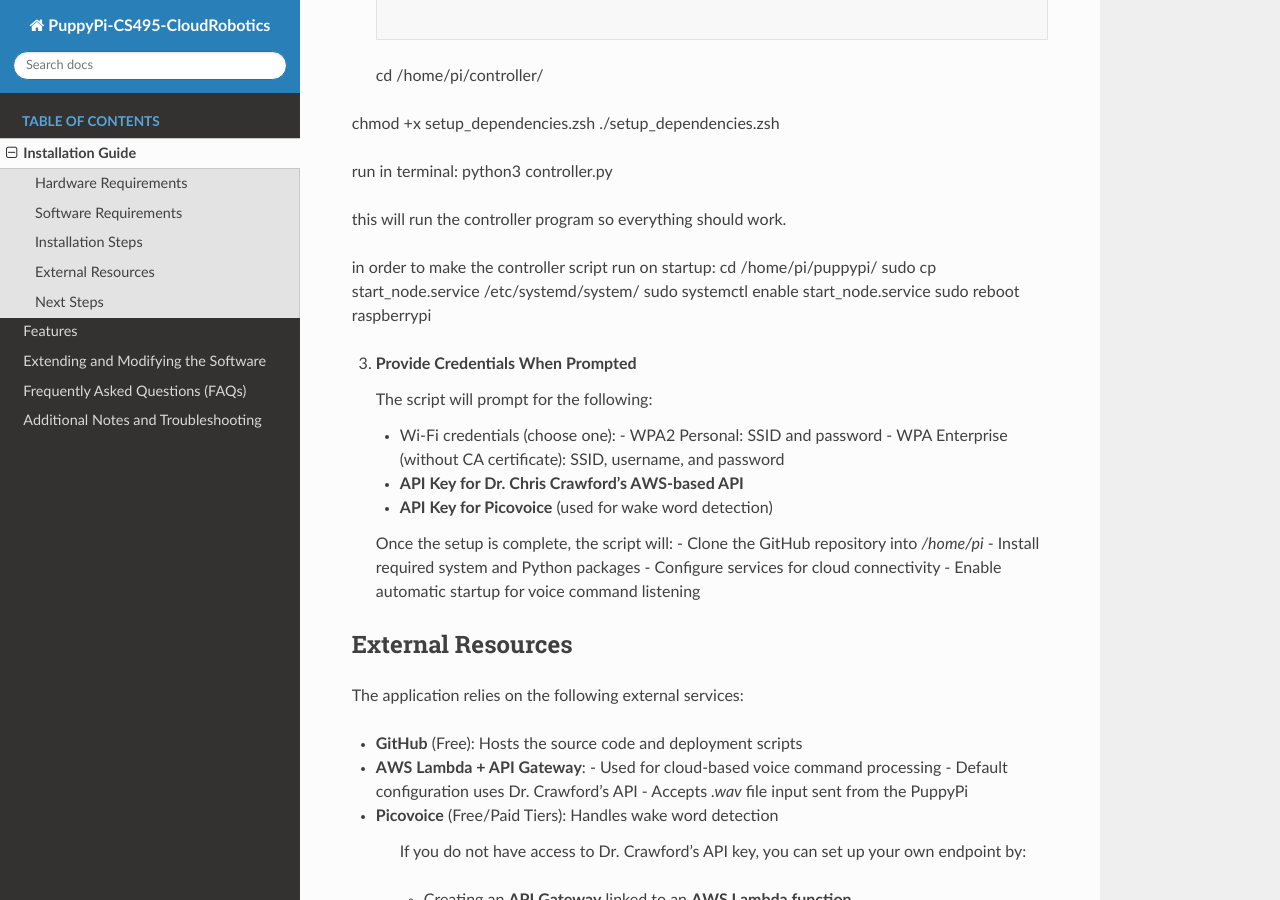
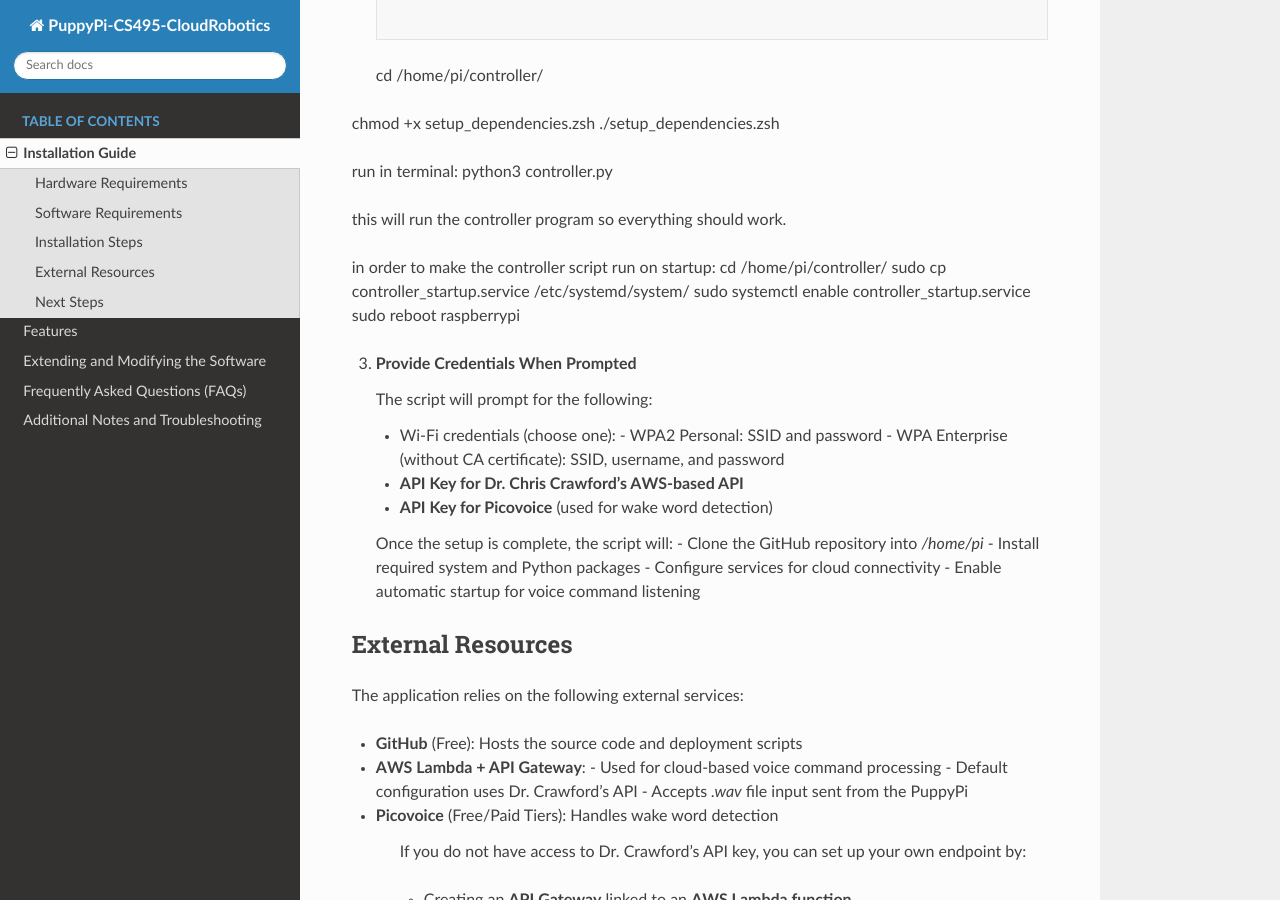
Before and after one commit to CS-495-Cloud-Robotics-Team/PuppyPi, a Sphinx documentation site: the page built from docs/install.rst, in a window 1280 px wide and 900 px high, scrolled down 1405 px. Built offline with Sphinx 7.4.7 and the Read the Docs theme 3.1.0, drawn with Linux system fonts in a browser that asks for light colours; pages that are not in the unit, such as notebooks, are missing from menus.

Commit message:
Update install.rst

```diff
--- a/docs/install.rst
+++ b/docs/install.rst
@@ -68,10 +68,10 @@ python3 controller.py
 this will run the controller program so everything should work.
 
 in order to make the controller script run on startup:
-cd /home/pi/puppypi/
-sudo cp start_node.service
+cd /home/pi/controller/
+sudo cp controller_startup.service
 /etc/systemd/system/
-sudo systemctl enable start_node.service
+sudo systemctl enable controller_startup.service
 sudo reboot raspberrypi
 
 3. **Provide Credentials When Prompted**
```
